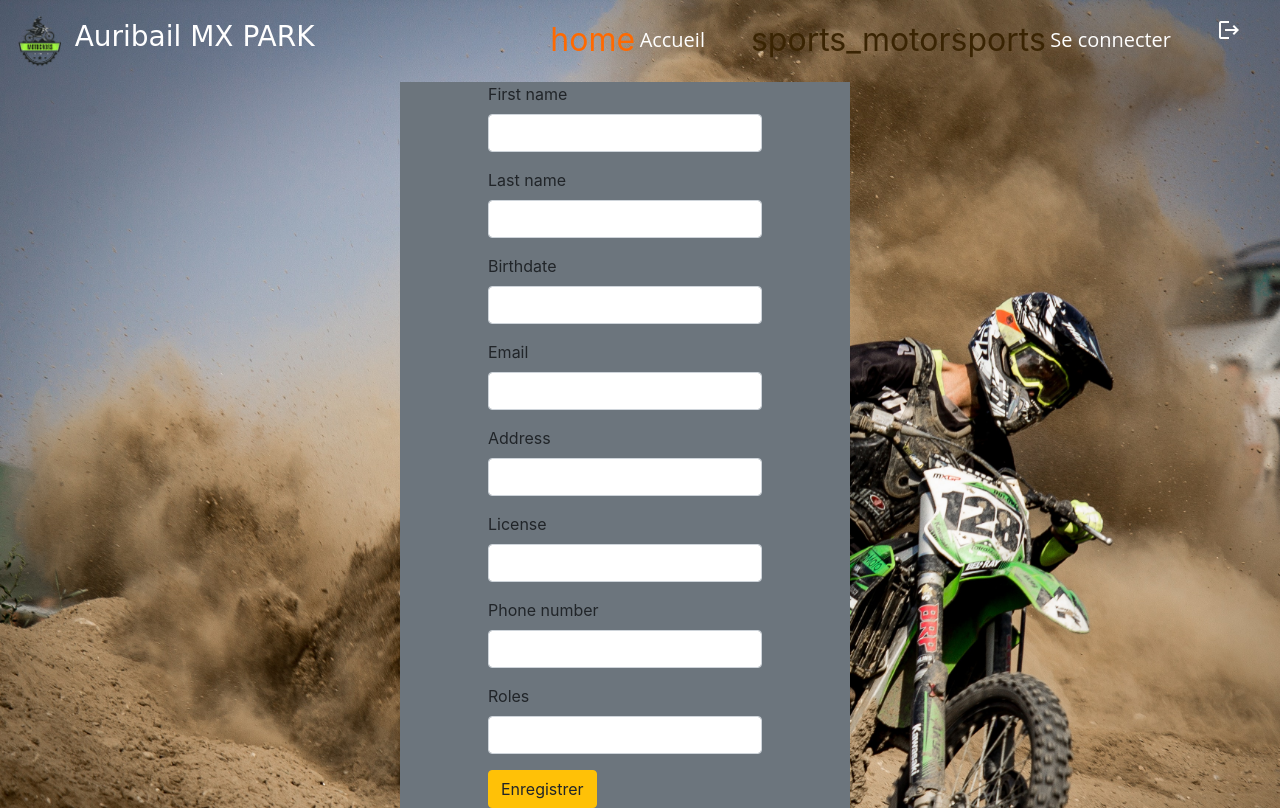
After one commit to Graiiig/motocross-auribail, a Symfony app: template templates/admin/edit.html.twig in a window 1280 px wide. The commit adds this page. Run offline with Twig, Linux system fonts and the light colour scheme; the template is opened without the code that fills it, so the values that code supplies are empty; form fields are guessed from the names that the template uses; some libraries are stand-ins or nearby versions; some web fonts are replaced.

Commit message:
admin edit update

```diff
--- a/src/Entity/Session.php
+++ b/src/Entity/Session.php
@@ -92,4 +92,6 @@ class Session
 
         return $this;
     }
+
+
 }
--- a/src/Entity/User.php
+++ b/src/Entity/User.php
@@ -274,4 +274,5 @@ class User implements UserInterface
 
         return $this;
     }
+
 }
--- /dev/null
+++ b/templates/admin/edit.html.twig
@@ -0,0 +1,25 @@
+{% extends 'base.html.twig' %}
+
+{%block body %}
+<div class="container">
+  <div class="row justify-content-center col-12">
+    <div class='justify-content-center row col-5 bg-secondary'>
+    {{form_start(users)}}
+      {{form_row(users.firstName)}}
+      {{form_row(users.lastName)}}
+      {{form_row(users.birthdate)}}
+      {{form_row(users.email)}}
+      {{form_row(users.address)}}
+      {{form_row(users.license)}}
+      {{form_row(users.phoneNumber)}}
+      {{form_row(users.roles)}}
+        {# {{ form_widget(users.save, { 'label': 'Enregister' }) }} #}
+
+
+      <button type="submit" class="btn btn-warning justify-content-center">Enregistrer</button>
+
+    {{form_end(users)}}
+    </div>
+  </div>
+</div>
+{% endblock %}
--- a/templates/admin/index.html.twig
+++ b/templates/admin/index.html.twig
@@ -27,6 +27,12 @@
                 <td>{{ user.license }}</td>
                 <td>{{ user.address }}</td>
                 <td>
+                    <form method="post" action="{{ path('admin_user_edit', {'id': user.id}) }}">
+                        <input type="hidden" name="_method" value="EDIT">
+                        <button class="edit">
+                            <span aria-hidden="true">&times;</span>
+                        </button>
+                    </form>
                     <form method="post" action="{{ path('admin_user_delete', {'id': user.id}) }}"
                         onsubmit="return confirm('Êtes-vous vraiment sûr ?')">
                         <input type="hidden" name="_method" value="DELETE">
```
Also changed, not shown: src/Controller/AdminController.php (+7 -2 lines), src/Form/AdminFormType.php (+22 -5 lines).
